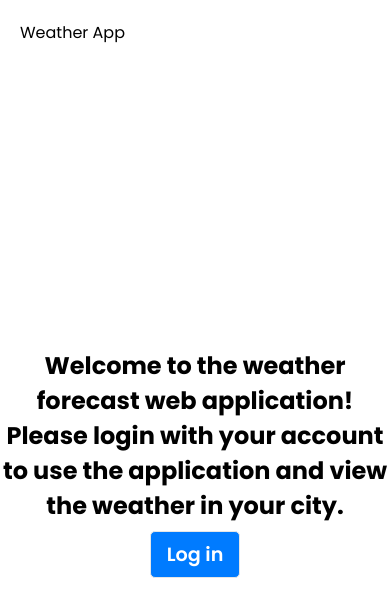
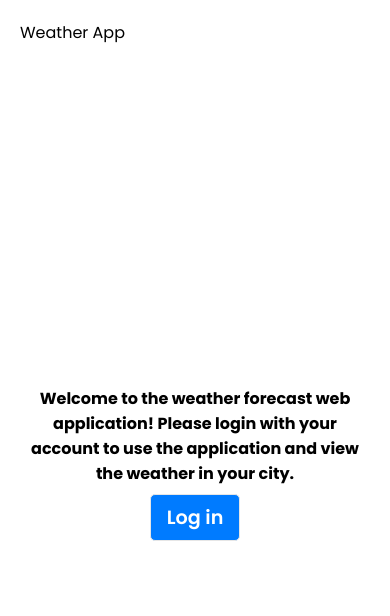
Before and after one commit to makoydev/react-weather-forecast, a React (Vite) app: page / in a window 390 px wide. Shown: the top 616 px of the page. Built offline with nearby package versions, Linux system fonts and the light colour scheme.

Commit message:
style: Add padding and font size for smaller screens

```diff
--- a/src/screens/Landing/LandingPage.module.scss
+++ b/src/screens/Landing/LandingPage.module.scss
@@ -6,4 +6,11 @@
   height: 100vh;
   max-width: 800px;
   text-align: center;
+  padding: 0 20px;
+
+  @media screen and (max-width: 600px) {
+    h2 {
+      font-size: 16px;
+    }
+  }
 }
```
